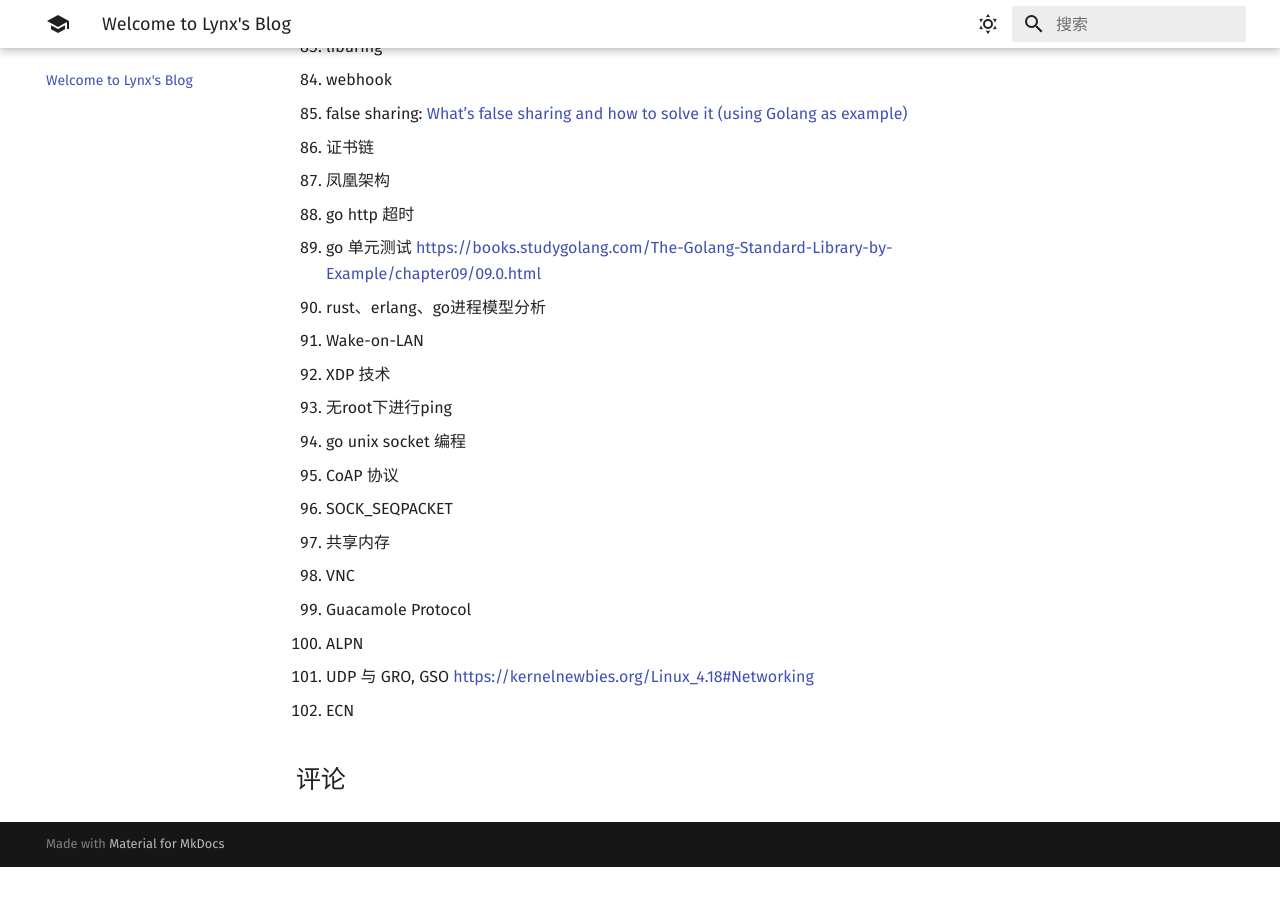
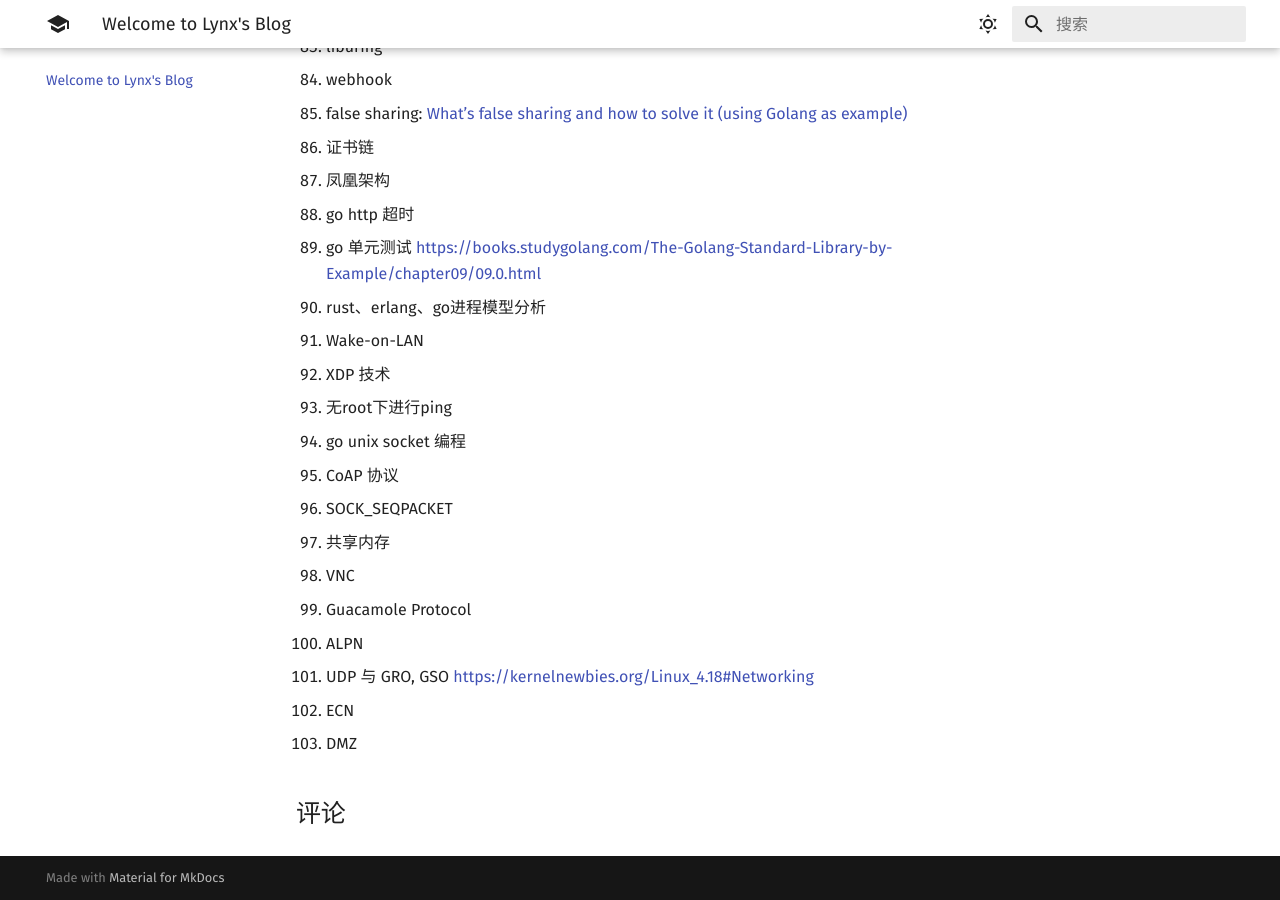
Before and after one commit to 1314liuwei/blog, an MkDocs documentation site: the page built from docs/index.md, in a window 1280 px wide and 900 px high, scrolled down 2991 px. Built offline with MkDocs 1.6.1 and Material for MkDocs 9.7.7, drawn with Linux system fonts in a browser that asks for light colours; comment, search, counter and statistics services are not loaded; before the commit the page ends 3858 px from its top, so only the background shows below that.

Commit message:
2023/11/20 周一

```diff
--- a/docs/index.md
+++ b/docs/index.md
@@ -104,3 +104,4 @@
 100. ALPN
 101. UDP 与 GRO, GSO  https://kernelnewbies.org/Linux_4.18#Networking
 102. ECN
+102. DMZ
```
